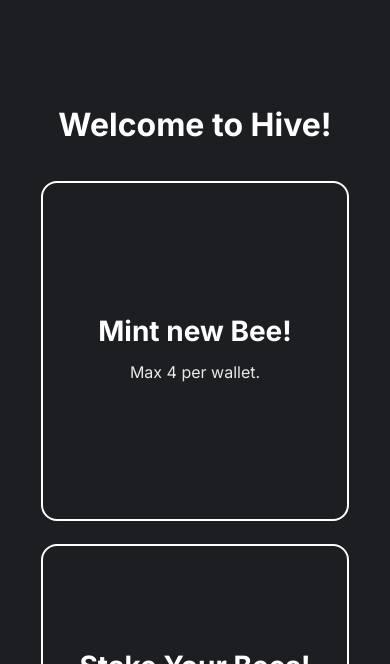
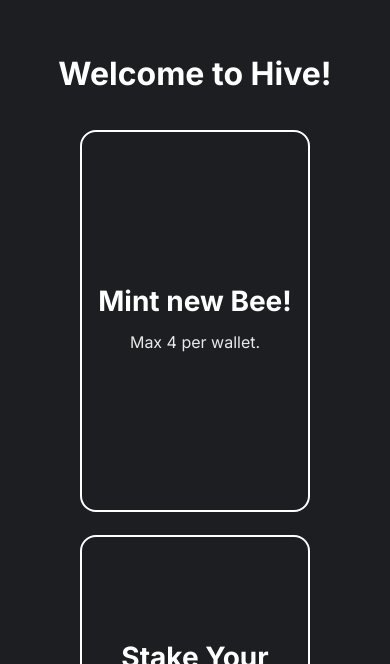
Before and after one commit to SkullFelix/HBeeStakeDapp, a Next.js app: page / in a window 390 px wide. Shown: the part 180-844 px from the top of the page. Built offline with nearby package versions, Linux system fonts and the light colour scheme; what @thirdweb-dev/react would draw is missing.

Commit message:
Update Home.module.css
2

```diff
--- a/styles/Home.module.css
+++ b/styles/Home.module.css
@@ -41,7 +41,6 @@
 .containerStake1 {
   background-image:
   url("https://cdn.discordapp.com/attachments/1079103041560658051/1124687318893203517/IMG_2148.jpg");
-
   background-repeat: no-repeat;
   background-attachment: fixed;
   background-position: center;
@@ -150,7 +149,7 @@
 */
 @media only screen and (max-width: 800px) {
   .nftBoxGrid {
-    width: 100%;
+    width: 75%;
     margin-top: 16px;
     justify-content: center;
   }
@@ -171,23 +170,25 @@
     box-shadow: 0 0 10px 0 #31d3f3 inset, 0 0 10px 4px #3412f4;
   }
   .containerHome {
-    width: 500px;
+    width: 800px;
     max-width: 100vw;
     background:none;
-    margin-top: 50px;
+    margin-top: 20px;
     margin-bottom: 20px;
   }
   .containerMint {
-    width: 500px;
+    width: 800px;
     max-width: 150vw;
     display: flex;
     margin-top: 0px;
   }
   .containerStake1 {
-    width: 500px;
+    width: 700px;
     max-width: 150vw;
     display: flex;
-    margin-top: 10px;
+    margin-top: 0px;
+    background: #6ef3ffcd
+
   }
 }
 
```
